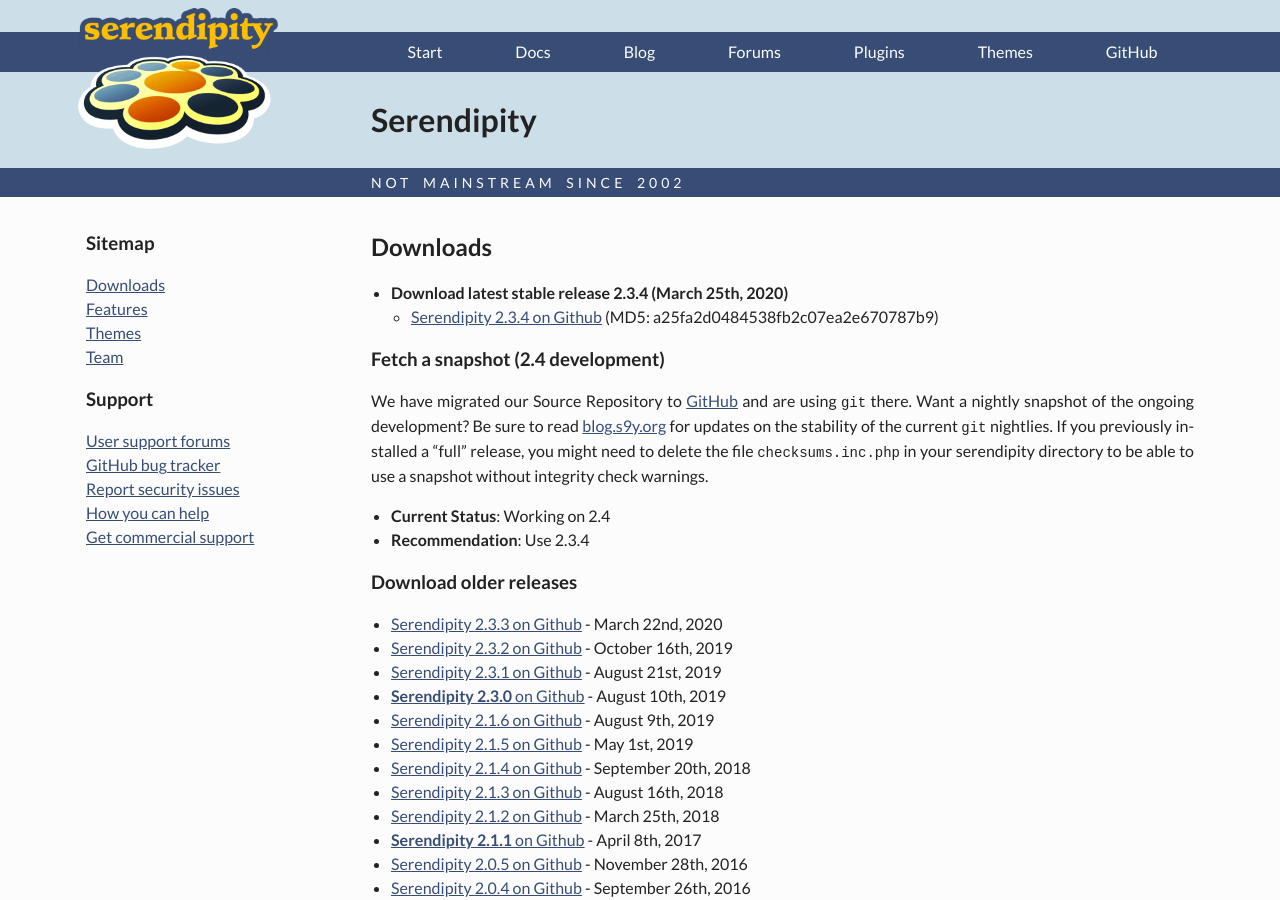
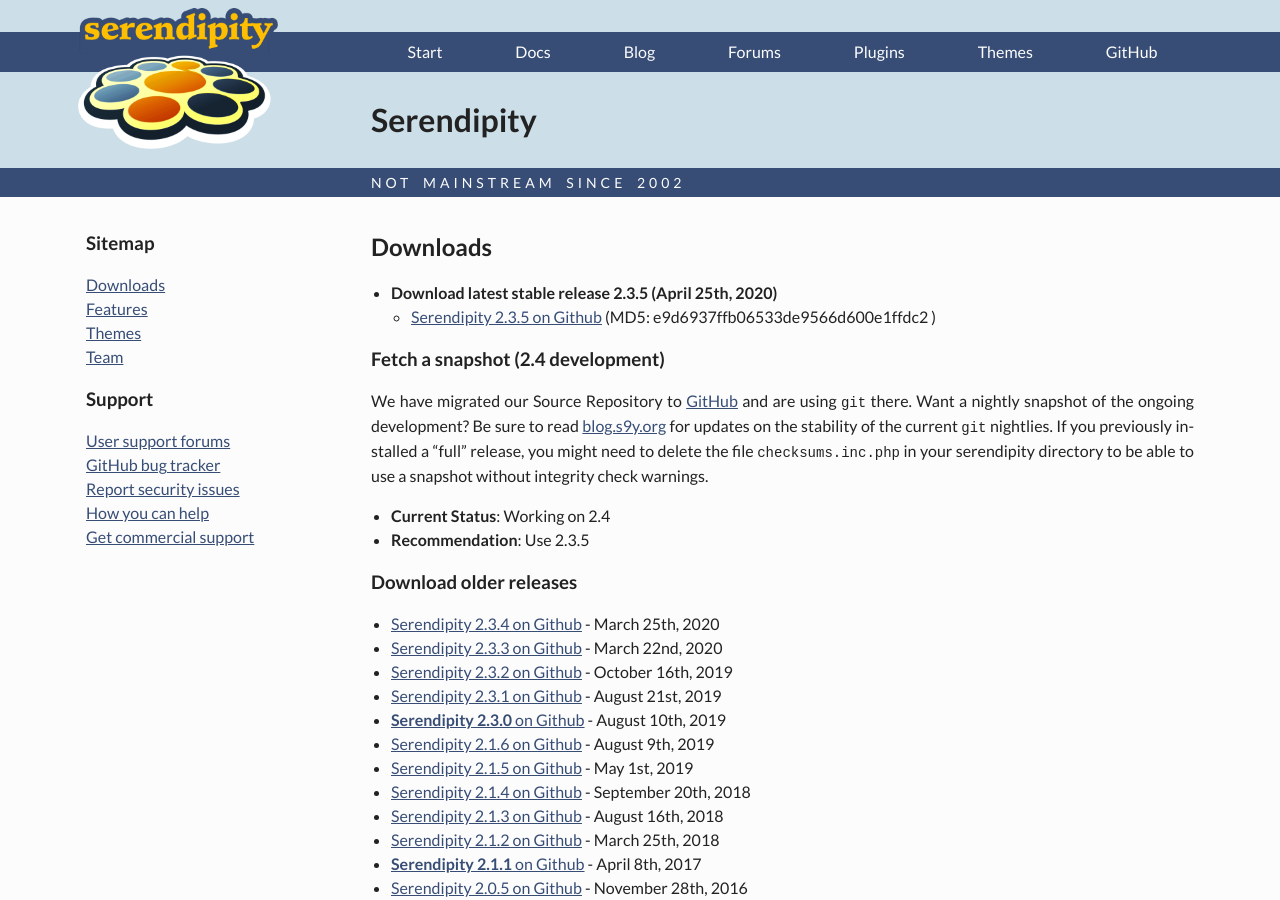
Before and after one commit to s9y/s9y.github.io, a Jekyll site: the page built from downloads.md, in a window 1280 px wide and 900 px high. Built offline with Jekyll 4.4.1, drawn with Linux system fonts in a browser that asks for light colours.

Commit message:
Release 2.3.5
Signed-off-by: Thomas Hochstein <thh@inter.net>

```diff
--- a/_includes/showcase.html
+++ b/_includes/showcase.html
@@ -10,7 +10,7 @@
             <h2>Current version</h2>
 
             <a class="download-link zip-link" href="https://www.s9y.org/latest">Download
-            v2.3.4</a>
+            v2.3.5</a>
 
             <p>For more downloads and other formats see <a href="/downloads.html">downloads</a> section.</p>
         </section>
--- a/downloads.md
+++ b/downloads.md
@@ -4,10 +4,10 @@ title: Downloads
 
 ## Downloads
 
-* **Download latest stable release 2.3.4 (March 25th, 2020)**
-  * [Serendipity 2.3.4 on
-    Github](https://github.com/s9y/Serendipity/releases/tag/2.3.4)
-   (MD5: a25fa2d0484538fb2c07ea2e670787b9)
+* **Download latest stable release 2.3.5 (April 25th, 2020)**
+  * [Serendipity 2.3.5 on
+    Github](https://github.com/s9y/Serendipity/releases/tag/2.3.5)
+   (MD5: e9d6937ffb06533de9566d600e1ffdc2 )
 
 <!--
 * **Download current release candidate (August 3rd, 2019)**
@@ -21,10 +21,11 @@ title: Downloads
 We have migrated our Source Repository to [GitHub](https://github.com/s9y/Serendipity/) and are using `git` there. Want a nightly snapshot of the ongoing development? Be sure to read [blog.s9y.org](https://blog.s9y.org) for updates on the stability of the current `git` nightlies. If you previously installed a "full" release, you might need to delete the file `checksums.inc.php` in your serendipity directory to be able to use a snapshot without integrity check warnings.
 
 * **Current Status**: Working on 2.4
-* **Recommendation**: Use 2.3.4
+* **Recommendation**: Use 2.3.5
 
 ### **Download older releases**
 
+* [Serendipity 2.3.4 on Github](https://github.com/s9y/Serendipity/releases/tag/2.3.4) - March 25th, 2020
 * [Serendipity 2.3.3 on Github](https://github.com/s9y/Serendipity/releases/tag/2.3.3) - March 22nd, 2020
 * [Serendipity 2.3.2 on Github](https://github.com/s9y/Serendipity/releases/tag/2.3.2) - October 16th, 2019
 * [Serendipity 2.3.1 on Github](https://github.com/s9y/Serendipity/releases/tag/2.3.1) - August 21st, 2019
```
